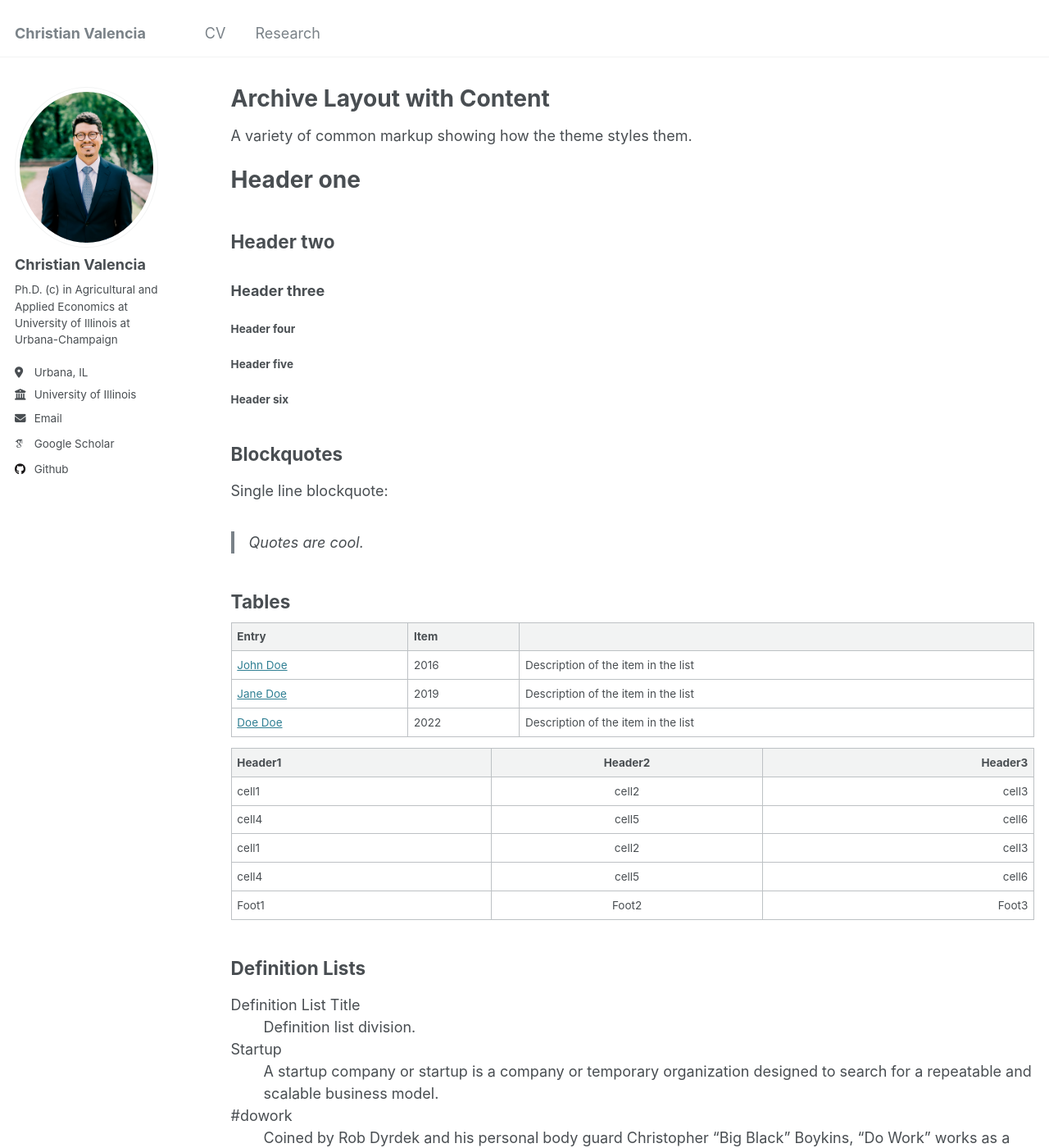
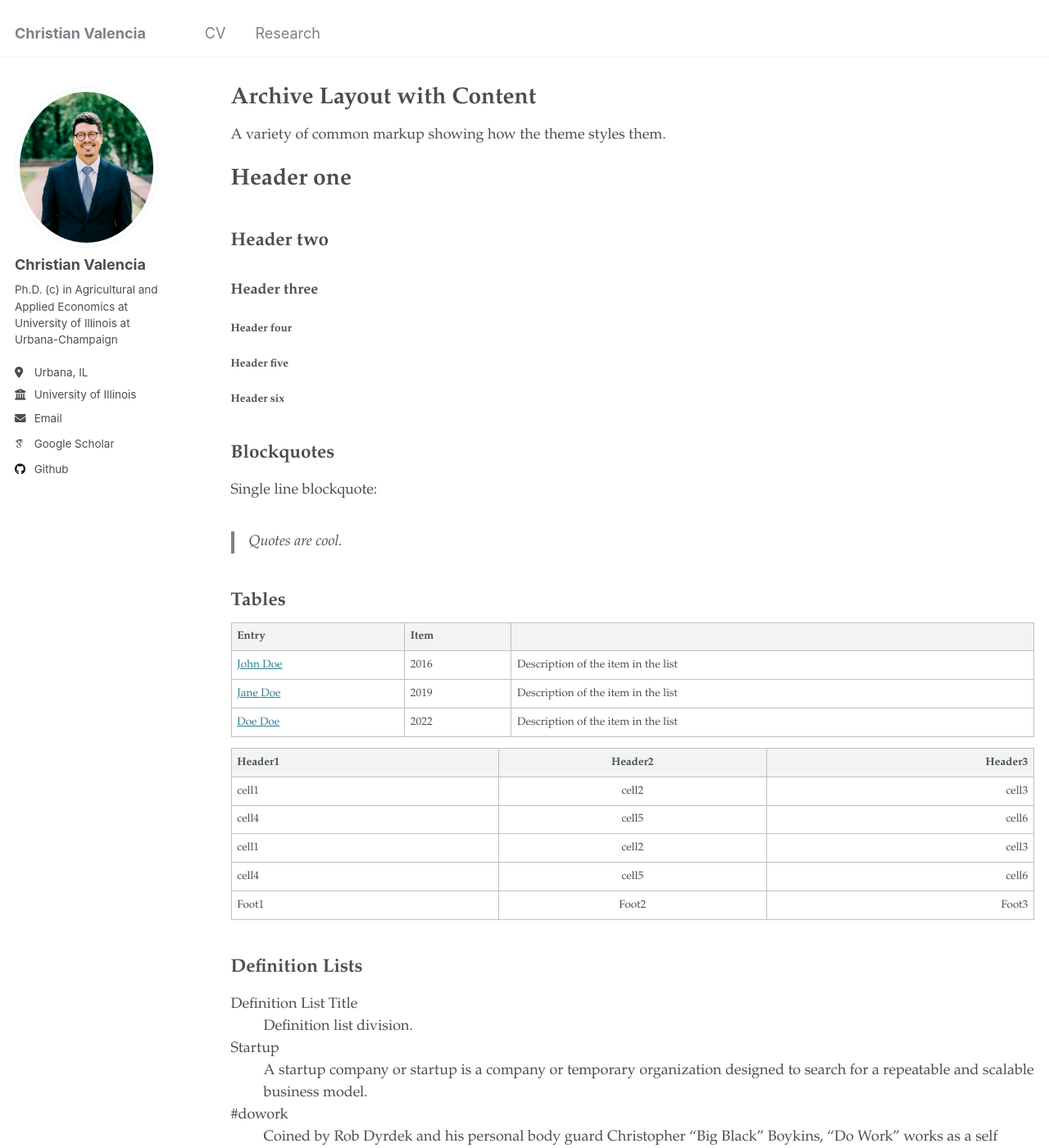
Before and after one commit to valenciac/valenciac.github.io, a Jekyll site: the page built from _pages/archive-layout-with-content.md, in a window 1280 px wide and 1400 px high. Shown: the whole window at 82% size. Built offline with Jekyll 4.4.1, drawn with Linux system fonts in a browser that asks for light colours; some web fonts are replaced.

Commit message:
Update _variables.scss

```diff
--- a/_sass/_variables.scss
+++ b/_sass/_variables.scss
@@ -28,8 +28,8 @@ $bodoni                     : "Bodoni MT", serif;
 $calisto                    : "Calisto MT", serif;
 $garamond                   : Garamond, serif;
 
-$global-font-family         : $sans-serif;
-$header-font-family         : $sans-serif;
+$global-font-family         : $garamond;
+$header-font-family         : $garamond;
 $caption-font-family        : $serif;
 
 /* type scale */
```
